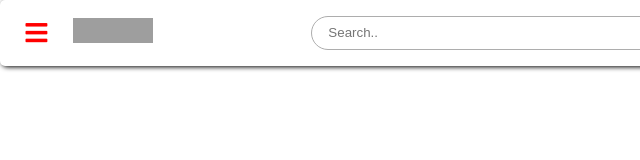
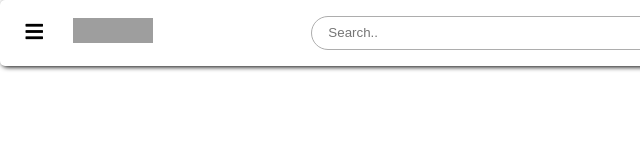
Before and after one commit to kannanvk1997/youtube-header, a plain HTML site: page index.html in a window 1280 px wide. Shown: the full height of the page, 0-640 px from the left. Drawn offline with Linux system fonts and the light colour scheme; grey boxes are pictures that could not be loaded.

Commit message:
icon color changes

```diff
--- a/style.css
+++ b/style.css
@@ -54,8 +54,8 @@ form{
     align-items: center;
 }
 .fa-bars{
-    font-size: 25px;
-    color: red;
+    font-size: 20px;
+    color: #000;
 }
 
 /* <___________________________________________> */
```
